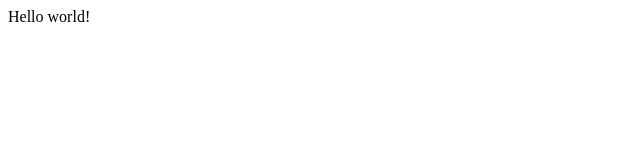
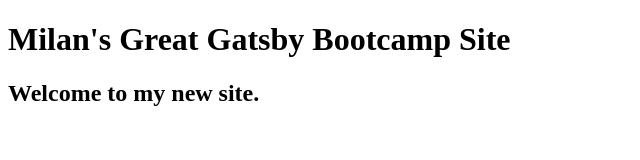
Before and after one commit to milandeepbassi/GreatGatsbyBootcamp, a Gatsby site in the folder gatsby-bootcamp/: page / in a window 1280 px wide. Shown: the whole page, without its empty margins (0-640 px from the left). Built offline with nearby package versions, Linux system fonts and the light colour scheme; Gatsby itself is replaced by a stand-in of ours.

Commit message:
Added new template for the index.js page to follow react code format.

```diff
--- a/gatsby-bootcamp/src/pages/index.js
+++ b/gatsby-bootcamp/src/pages/index.js
@@ -1,5 +1,12 @@
-import React from "react"
+import React from 'react'
 
-export default function Home() {
-  return <div>Hello world!</div>
+const IndexPage = () => {
+  return (
+    <div>
+      <h1>Milan's Great Gatsby Bootcamp Site</h1>
+      <h2>Welcome to my new site.</h2>
+    </div>
+  )
 }
+
+export default IndexPage
```
